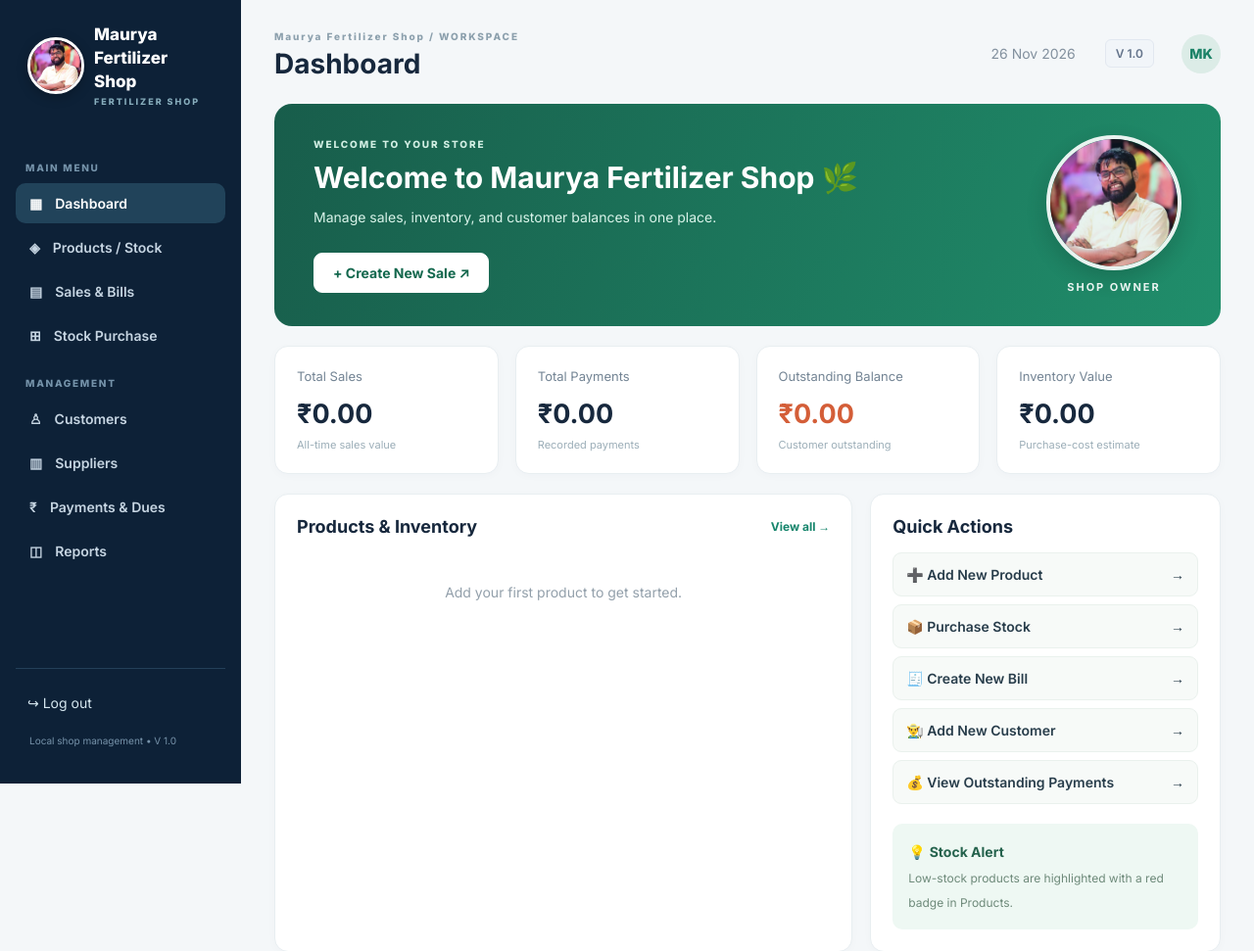
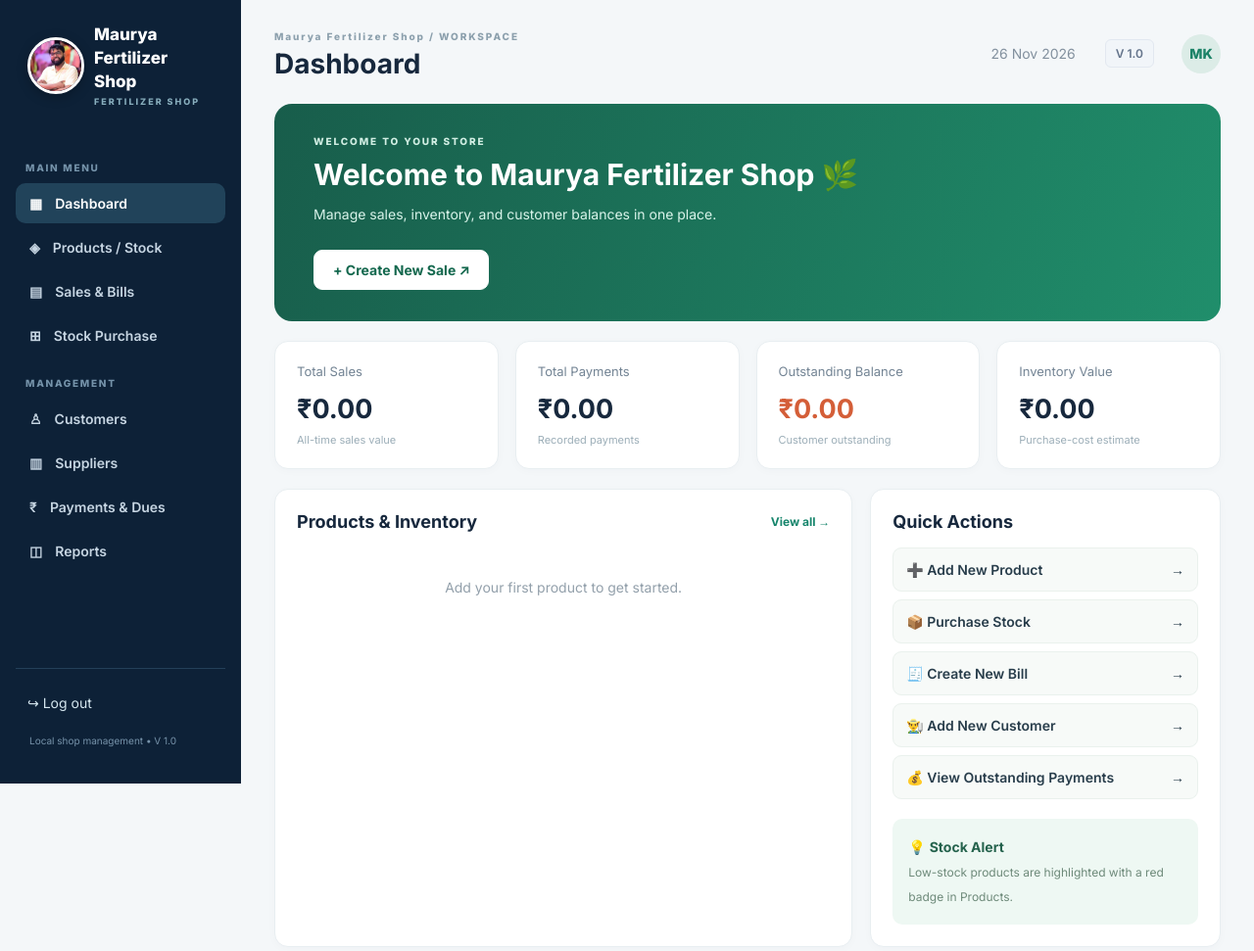
Before and after one commit to skmaury7216/FertilizerShop, a Spring Boot app: page /dashboard in a window 1280 px wide. Shown: the top 971 px of the page at 98% size. Run offline with Spring Boot 4, Linux system fonts and the light colour scheme; the visitor is signed in with stand-in values (Sample User, id 1); data that the repository does not hold is empty; some of the project's set-up classes (security, data sources, template engines, error pages and the like) are left out, and stand-ins take their place.

Commit message:
Remove owner photo and text from welcome banner

```diff
--- a/src/main/resources/templates/dashboard.html
+++ b/src/main/resources/templates/dashboard.html
@@ -5,43 +5,11 @@
     <meta name="viewport" content="width=device-width,initial-scale=1">
     <title>Dashboard • Maurya Fertilizer Shop</title>
     <link rel="stylesheet" th:href="@{/css/main.css}">
-    <style>
-        /* Dashboard owner portrait; scoped to avoid impacting other pages. */
-        .welcome .welcome-graphic .owner-photo-banner {
-            display: block;
-            width: 138px;
-            height: 138px;
-            border-radius: 50%;
-            object-fit: cover;
-            object-position: center;
-            border: 4px solid #ffffff;
-            box-shadow: 0 8px 24px rgba(0, 0, 0, .20);
-            margin: 0 auto 10px;
-        }
-        .welcome .welcome-graphic.owner-portrait {
-            display: flex;
-            flex-direction: column;
-            align-items: center;
-            justify-content: center;
-            text-align: center;
-            font-size: inherit;
-        }
-        .welcome .welcome-graphic.owner-portrait span {
-            display: block;
-            font-size: 11px;
-            letter-spacing: 2px;
-            font-weight: 700;
-            line-height: 1.4;
-        }
-        @media (max-width: 650px) {
-            .welcome .welcome-graphic.owner-portrait { display: flex; margin-top: 16px; }
-            .welcome .welcome-graphic .owner-photo-banner { width: 108px; height: 108px; }
-        }
-    </style>
 </head>
 <body>
 <div class="layout">
     <div th:replace="~{fragments :: sidebar}"></div>
+
     <main class="main">
         <div th:replace="~{fragments :: topbar}"></div>
         <div th:replace="~{fragments :: flash}"></div>
@@ -52,13 +20,6 @@
                 <h2>Welcome to Maurya Fertilizer Shop 🌿</h2>
                 <p>Manage sales, inventory, and customer balances in one place.</p>
                 <a class="button white" th:href="@{/sales}">+ Create New Sale ↗</a>
-            </div>
-            <div class="welcome-graphic owner-portrait">
-                <img th:src="@{/images/owner-photo.jpg}"
-                     src="/images/owner-photo.jpg"
-                     alt="Shop owner photo"
-                     class="owner-photo-banner">
-                <span>SHOP OWNER</span>
             </div>
         </section>
 
@@ -101,12 +62,16 @@
                               th:text="${p.stock}+' in stock'"></span>
                         <span class="tile-price" th:text="'₹'+${p.sellingPrice}"></span>
                     </div>
-                    <div class="empty" th:if="${#lists.isEmpty(products)}">Add your first product to get started.</div>
+                    <div class="empty" th:if="${#lists.isEmpty(products)}">
+                        Add your first product to get started.
+                    </div>
                 </div>
             </section>
 
             <section class="panel">
-                <div class="panel-head"><h3>Quick Actions</h3></div>
+                <div class="panel-head">
+                    <h3>Quick Actions</h3>
+                </div>
                 <div class="actions">
                     <a th:href="@{/products/new}">➕ Add New Product <span>→</span></a>
                     <a th:href="@{/purchases}">📦 Purchase Stock <span>→</span></a>
@@ -114,7 +79,8 @@
                     <a th:href="@{/customers}">👨‍🌾 Add New Customer <span>→</span></a>
                     <a th:href="@{/payments}">💰 View Outstanding Payments <span>→</span></a>
                 </div>
-                <div class="tip">💡 <b>Stock Alert</b><br>
+                <div class="tip">
+                    💡 <b>Stock Alert</b><br>
                     <span>Low-stock products are highlighted with a red badge in Products.</span>
                 </div>
             </section>
@@ -139,12 +105,16 @@
                     </thead>
                     <tbody>
                     <tr th:each="s : ${sales}">
-                            <td><a th:href="@{/sales/{id}(id=${s.id})}" th:text="'INV-'+${s.id}"></a></td>
+                        <td>
+                            <a th:href="@{/sales/{id}(id=${s.id})}" th:text="'INV-'+${s.id}"></a>
+                        </td>
                         <td th:text="${s.customer.name}"></td>
                         <td th:text="${s.product.name}"></td>
                         <td th:text="'₹'+${s.total}"></td>
                         <td th:text="'₹'+${s.due}"></td>
-                            <td><span class="pill" th:text="${s.paymentStatus}"></span></td>
+                        <td>
+                            <span class="pill" th:text="${s.paymentStatus}"></span>
+                        </td>
                     </tr>
                     <tr th:if="${#lists.isEmpty(sales)}">
                         <td colspan="6" class="empty">No sales yet.</td>
@@ -155,6 +125,7 @@
         </section>
     </main>
 </div>
+
 <script th:src="@{/js/main.js}"></script>
 </body>
 </html>
```
Lines whose indentation alone changed are shown as unchanged.
